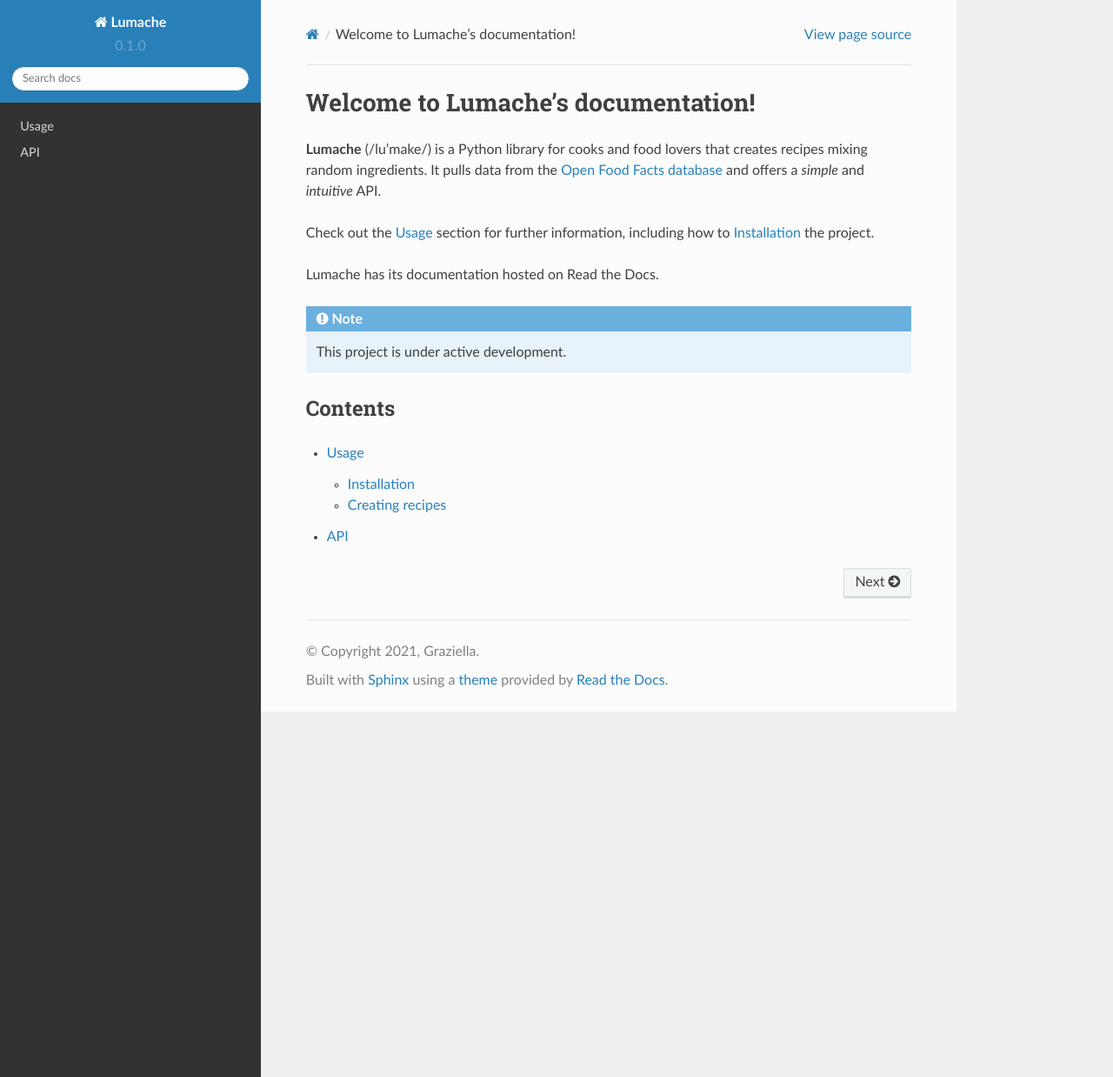
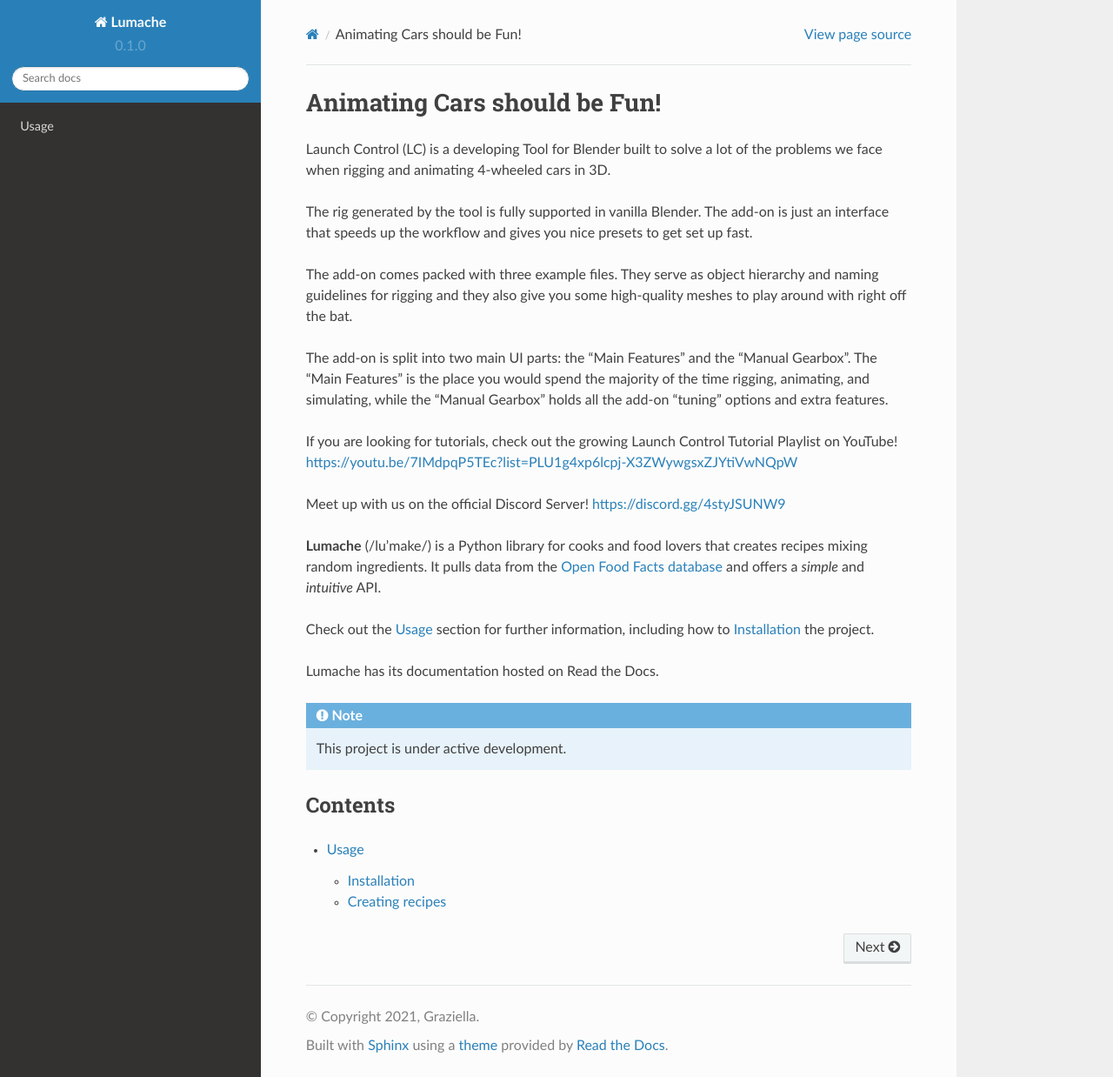
Before and after one commit to DanielVesterbaek/launch-control-documentation, a Sphinx documentation site: the page built from docs/source/index.rst, in a window 1280 px wide and 1238 px high. Shown: the whole window at 87% size. Built offline with Sphinx 7.4.7 and the Read the Docs theme 2.0.0, drawn with Linux system fonts in a browser that asks for light colours.

Commit message:
Updated landing page

```diff
--- a/docs/source/index.rst
+++ b/docs/source/index.rst
@@ -1,5 +1,22 @@
-Welcome to Lumache's documentation!
+Animating Cars should be Fun!
 ===================================
+
+Launch Control (LC) is a developing Tool for Blender built to solve a lot of the problems we face when rigging and animating 4-wheeled cars in 3D.
+
+The rig generated by the tool is fully supported in vanilla Blender. The add-on is just an interface that speeds up the workflow and gives you nice presets to get set up fast.
+
+The add-on comes packed with three example files. They serve as object hierarchy and naming guidelines for rigging and they also give you some high-quality meshes to play around with right off the bat.
+
+The add-on is split into two main UI parts: the "Main Features" and the "Manual Gearbox". The "Main Features" is the place you would spend the majority of the time rigging, animating, and simulating, while the "Manual Gearbox" holds all the add-on "tuning" options and extra features.
+
+
+If you are looking for tutorials, check out the growing Launch Control Tutorial Playlist on YouTube!
+https://youtu.be/7IMdpqP5TEc?list=PLU1g4xp6lcpj-X3ZWywgsxZJYtiVwNQpW
+
+
+Meet up with us on the official Discord Server!
+https://discord.gg/4styJSUNW9
+
 
 **Lumache** (/lu'make/) is a Python library for cooks and food lovers
 that creates recipes mixing random ingredients.
@@ -21,4 +38,3 @@
 .. toctree::
 
    usage
-   api
```
